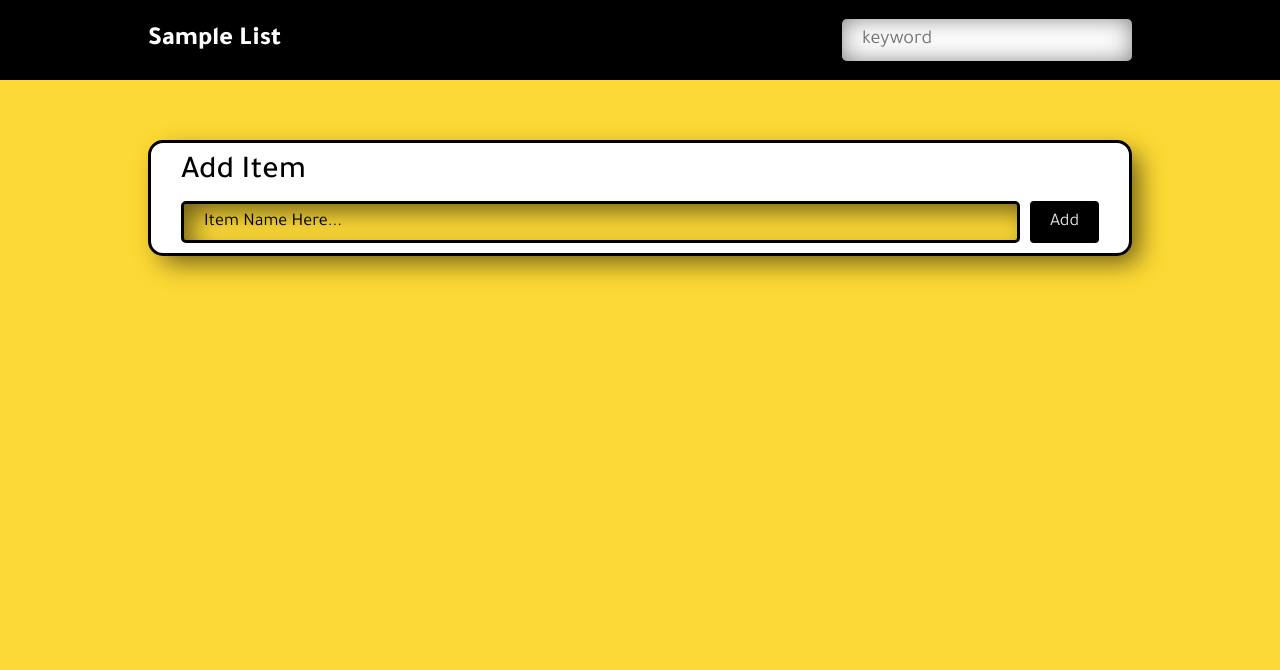
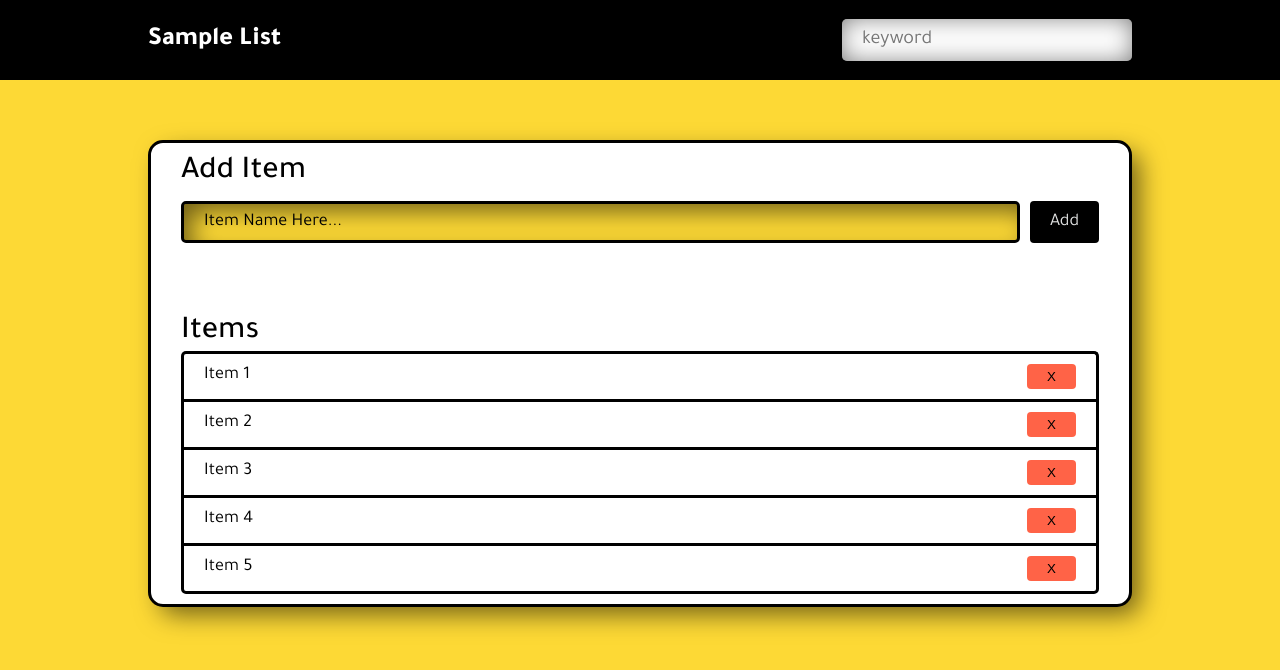
Before and after one commit to aliNejati-bu/my-front-learning-projects, a plain HTML site: page 010-first-project-with-js/index.html in a window 1280 px wide. Drawn offline with Linux system fonts and the light colour scheme.

Commit message:
010 add list.

```diff
--- a/010-first-project-with-js/css/main.css
+++ b/010-first-project-with-js/css/main.css
@@ -119,7 +119,7 @@ body {
     box-shadow: inset var(--shadow-card), 0px 0px 0px 3px var(--color-primary);
 }
 
-.home .input::placeholder{
+.home .input::placeholder {
     color: var(--color-blak);
     opacity: 1;
 }
@@ -129,19 +129,19 @@ body {
     width: 100%;
     column-gap: 1rem;
     margin-top: 1rem;
+    margin-bottom: 7rem;
 }
 
 
-
 /* Btn */
-.btn{
+.btn {
     border-radius: 4px;
     border: 0;
     padding: 0.5rem 2rem;
 }
 
 
-.btn--submit{
+.btn--submit {
     background: var(--color-blak);
     color: var(--color-acent);
     font-family: var(--font-body);
@@ -150,10 +150,40 @@ body {
     transition: 0.3s;
 }
 
-.btn--submit:hover{
+.btn--submit:hover {
     background: var(--color-blak2);
 }
 
-.btn--submit:focus{
+.btn--submit:focus {
     box-shadow: 0px 0px 0px 2px var(--color-blak2);
 }
+
+
+.btn--delete{
+    background: tomato;
+}
+
+/* List */
+
+.home__list {
+    list-style: none;
+}
+
+.home__list_item {
+    border: 3px solid var(--color-blak);
+    border-bottom: none;
+    padding: 1rem 2rem;
+    display: flex;
+    justify-content: space-between;
+}
+
+.home__list_item:first-child {
+    border-top-right-radius: 5px;
+    border-top-left-radius: 5px;
+}
+
+.home__list > .home__list_item:last-child {
+    border-bottom: 3px solid var(--color-blak);
+    border-bottom-right-radius: 5px;
+    border-bottom-left-radius: 5px;
+}
--- a/010-first-project-with-js/index.html
+++ b/010-first-project-with-js/index.html
@@ -29,6 +29,18 @@
                     <button type="submit" class="btn btn--submit">Add</button>
                 </div>
             </form>
+
+            <h2 class="home__add_title">
+                Items
+            </h2>
+
+            <ul class="home__list">
+                <li class="home__list_item"><span>Item 1</span><button class="btn btn--delete">X</button></li>
+                <li class="home__list_item"><span>Item 2</span><button class="btn btn--delete">X</button></li>
+                <li class="home__list_item"><span>Item 3</span><button class="btn btn--delete">X</button></li>
+                <li class="home__list_item"><span>Item 4</span><button class="btn btn--delete">X</button></li>
+                <li class="home__list_item"><span>Item 5</span><button class="btn btn--delete">X</button></li>
+            </ul>
         </div>
     </div>
 </main>
```
